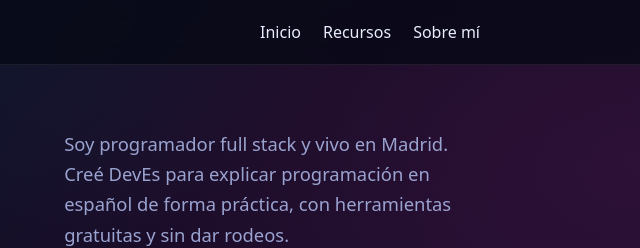
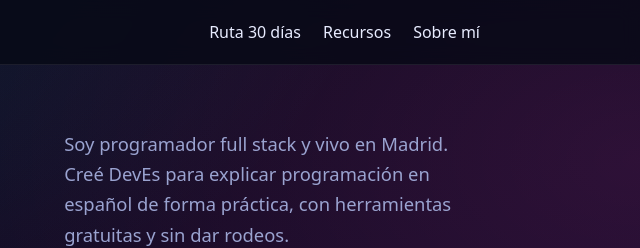
Before and after one commit to devez-es/devez-es.github.io, a plain HTML site: page sobre-mi.html in a window 1280 px wide. Shown: the top 248 px of the page, 640-1280 px from the left. Drawn offline with Linux system fonts and the light colour scheme.

Commit message:
Update sobre-mi.html

```diff
--- a/sobre-mi.html
+++ b/sobre-mi.html
@@ -10,7 +10,7 @@
 <body>
 <header><div class="wrap"><nav>
   <a class="brand" href="index.html">&lt;/&gt; DevEs</a>
-  <a href="index.html">Inicio</a>
+  <a href="ruta-30-dias.html">Ruta 30 días</a>
   <a href="recursos.html">Recursos</a>
   <a href="sobre-mi.html">Sobre mí</a>
 </nav></div></header>
```
